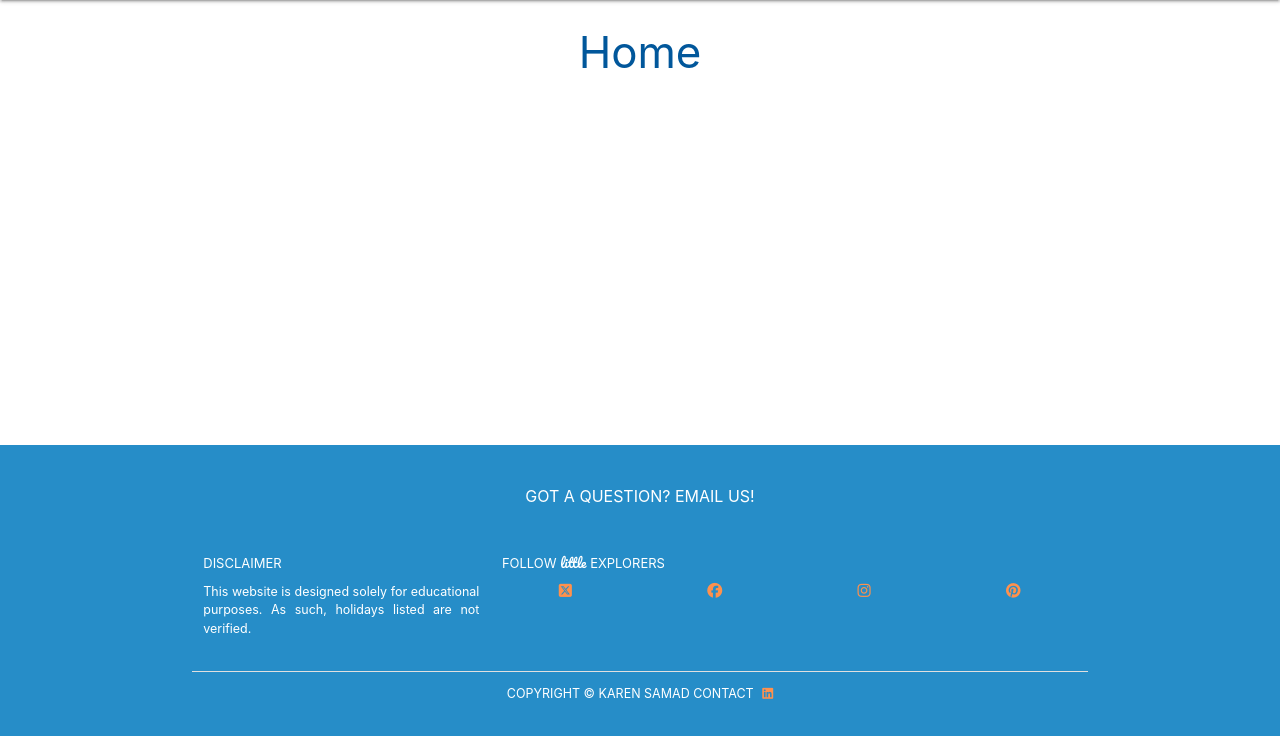
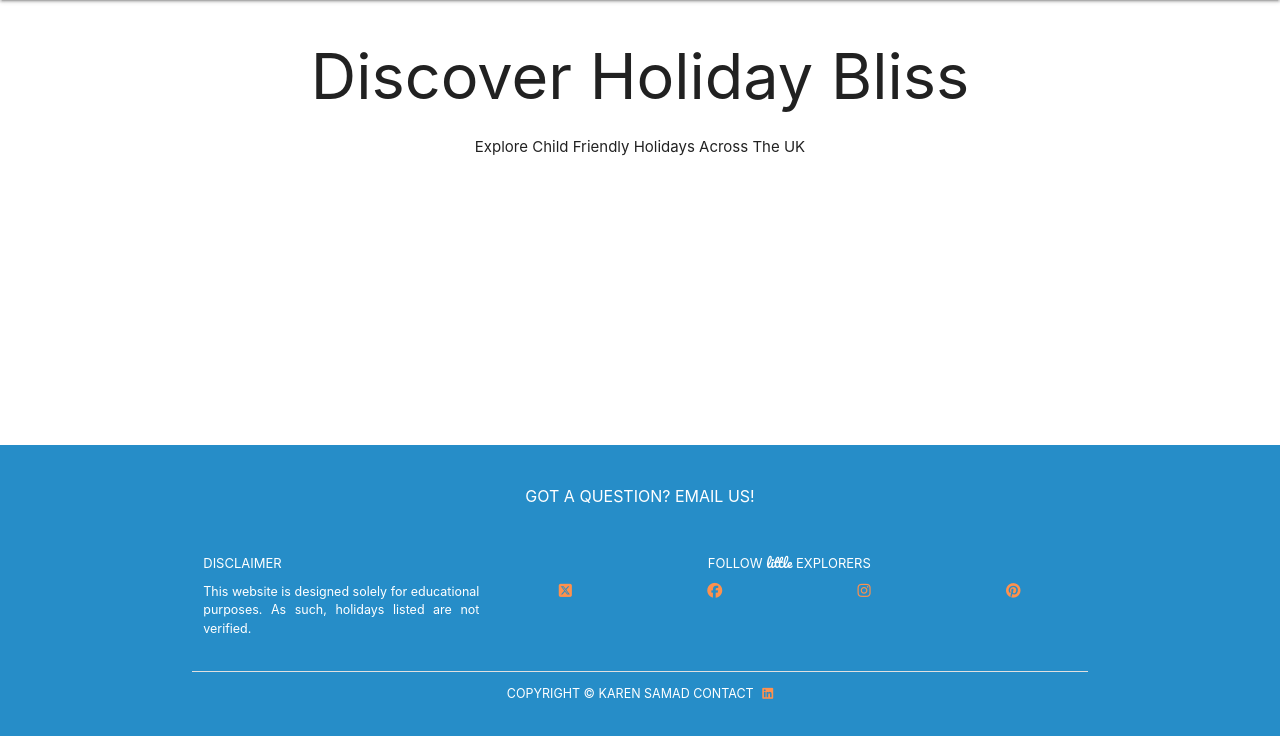
Before and after one commit to kosamad/little-explorers, a Flask app: page / in a window 1280 px wide. Shown: the part 64-800 px from the top of the page. Run offline with Flask 3, Linux system fonts and the light colour scheme; some libraries are stand-ins or nearby versions.

Commit message:
home page name changes to index.html to align with industry standards

```diff
--- a/taskmanager/routes.py
+++ b/taskmanager/routes.py
@@ -7,4 +7,4 @@ from taskmanager.models import Holiday, Recommendation
 # Create Route Decorator
 @app.route("/")
 def home():
-    return render_template("home.html")
+    return render_template("index.html")
--- a/taskmanager/templates/base.html
+++ b/taskmanager/templates/base.html
@@ -31,13 +31,13 @@
         <nav class="bg-white">
             <div class="container">
                 <div class="nav-wrapper">
-                    <a href="{{ url_for('home')}}" class="brand-logo left-align"><img
+                    <a href="{{ url_for('index')}}" class="brand-logo left-align"><img
                             src="{{ url_for('static', filename='images/logo_nav_bar.png') }}" alt="little EXPLORER Logo"
                             id="nav-logo"></a>
                     <a href="#" aria-label="Mobile Nav Trigger" data-target="mobile-demo"
                         class="sidenav-trigger"><i class="fas fa-bars"></i></a>
                     <ul class="right hide-on-med-and-down">
-                        <li><a href="{{ url_for('home')}}">HOME</a></li>
+                        <li><a href="{{ url_for('index')}}">HOME</a></li>
                         <li><a href="">HOLIDAYS</a></li>
                         <!-- {% if session.user %}
                     <li><a href="{{ url_for('add_holiday')}}">ADD HOLIDAY</a></li>
@@ -53,7 +53,7 @@
         </nav>
         <!-- mobile nav-bar -->
         <ul class="sidenav right font-title" id="mobile-demo">
-            <li><a href="{{ url_for('home')}}">HOME</a></li>
+            <li><a href="{{ url_for('index')}}">HOME</a></li>
             <li><a href="">HOLIDAYS</a></li>
             <!-- {% if session.user %}
             <li><a href="{{ url_for('add_holiday')}}">ADD HOLIDAY</a></li>
@@ -89,7 +89,7 @@
                     </p>
                 </div>
                 <div class="social-links col m8 s6">
-                    <h5>FOLLOW <span class="pacifico" id="f-little">little</span> EXPLORERS</h5>
+                    <h5 class = "center-align">FOLLOW <span class="pacifico" id="f-little">little</span> EXPLORERS</h5>
                     <div class="row center-align">
                     <div class="col s3">
                         <a href="https://twitter.com/?lang=en" target="_blank"
--- a/taskmanager/templates/home.html
+++ /dev/null
@@ -1,6 +0,0 @@
-{% extends "base.html" %}
-{% block content %}
-
-<h3 class="center-align light-blue-text text-darken-4">Home</h3>
-
-{% endblock %}
--- /dev/null
+++ b/taskmanager/templates/index.html
@@ -0,0 +1,12 @@
+{% extends "base.html" %}
+{% block content %}
+
+   <!-- Hero Image Div -->
+   <div id="home-hero-div">
+    <div class="center-align" id="home-hero-text-div">
+        <h1 class="font-title weight-600">Discover Holiday Bliss</h1>
+        <p class="font-body weight-400">Explore Child Friendly Holidays Across The UK</p>
+    </div>
+</div>
+
+{% endblock %}
```
